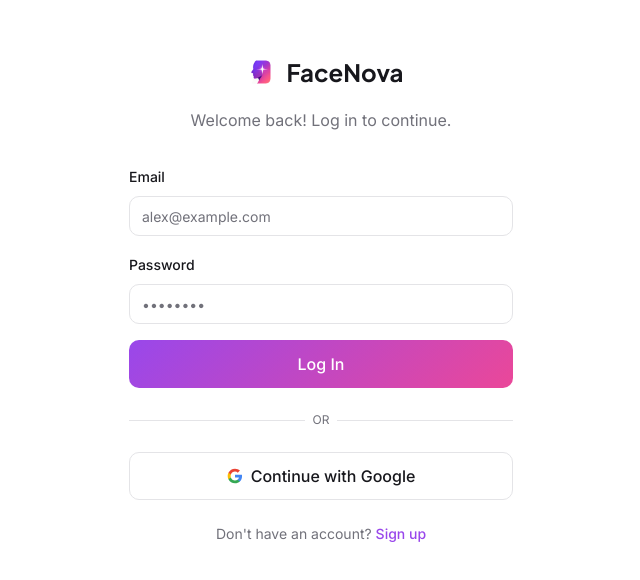
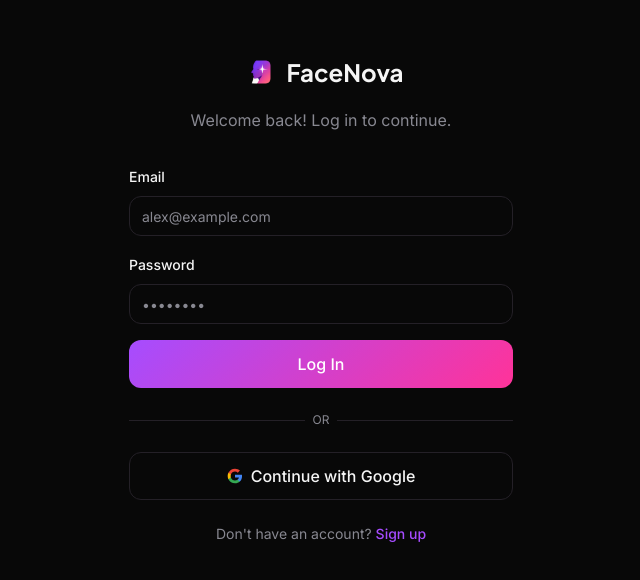
Before and after one commit to danykarten-tech/glowup, a React (Vite) app: page /login in a window 1280 px wide. Shown: the part 102-682 px from the top of the page, without its empty margins (319-959 px from the left). Built offline with nearby package versions, Linux system fonts and the light colour scheme; no server answers; what @lovable.dev/cloud-auth-js would draw is missing.

Commit message:
Redesigned theme tokens

```diff
--- a/src/index.css
+++ b/src/index.css
@@ -1,4 +1,4 @@
-@import url('https://fonts.googleapis.com/css2?family=Inter:wght@300;400;500;600;700;800&family=Plus+Jakarta+Sans:wght@500;600;700;800&display=swap');
+@import url('https://fonts.googleapis.com/css2?family=Inter:wght@300;400;500;600;700;800;900&family=Plus+Jakarta+Sans:wght@500;600;700;800;900&display=swap');
 
 @tailwind base;
 @tailwind components;
@@ -6,95 +6,97 @@
 
 @layer base {
   :root {
-    --background: 0 0% 100%;
-    --foreground: 240 10% 10%;
+    --background: 0 0% 3%;
+    --foreground: 0 0% 96%;
 
-    --card: 0 0% 100%;
-    --card-foreground: 240 10% 10%;
+    --card: 240 6% 6%;
+    --card-foreground: 0 0% 96%;
 
-    --popover: 0 0% 100%;
-    --popover-foreground: 240 10% 10%;
+    --popover: 240 6% 6%;
+    --popover-foreground: 0 0% 96%;
 
-    --primary: 270 80% 60%;
+    --primary: 270 100% 65%;
     --primary-foreground: 0 0% 100%;
 
-    --secondary: 240 5% 96%;
-    --secondary-foreground: 240 10% 10%;
+    --secondary: 240 6% 10%;
+    --secondary-foreground: 0 0% 90%;
 
-    --muted: 240 5% 96%;
-    --muted-foreground: 240 4% 46%;
+    --muted: 240 5% 12%;
+    --muted-foreground: 240 4% 55%;
 
-    --accent: 330 80% 60%;
+    --accent: 330 100% 60%;
     --accent-foreground: 0 0% 100%;
 
     --destructive: 0 84% 60%;
     --destructive-foreground: 0 0% 100%;
 
-    --border: 240 6% 90%;
-    --input: 240 6% 90%;
-    --ring: 270 80% 60%;
+    --border: 270 10% 14%;
+    --input: 270 10% 14%;
+    --ring: 270 100% 65%;
 
-    --radius: 0.75rem;
+    --radius: 0.875rem;
 
-    --sidebar-background: 0 0% 98%;
-    --sidebar-foreground: 240 5.3% 26.1%;
-    --sidebar-primary: 270 80% 60%;
+    --sidebar-background: 240 6% 5%;
+    --sidebar-foreground: 0 0% 80%;
+    --sidebar-primary: 270 100% 65%;
     --sidebar-primary-foreground: 0 0% 100%;
-    --sidebar-accent: 270 40% 96%;
-    --sidebar-accent-foreground: 270 80% 40%;
-    --sidebar-border: 240 6% 90%;
-    --sidebar-ring: 270 80% 60%;
+    --sidebar-accent: 270 30% 12%;
+    --sidebar-accent-foreground: 270 80% 80%;
+    --sidebar-border: 270 10% 14%;
+    --sidebar-ring: 270 100% 65%;
 
-    --glow-purple: 270 80% 60%;
-    --glow-pink: 330 80% 60%;
-    --glow-violet: 280 70% 55%;
-    --glow-rose: 340 75% 65%;
-    --glow-surface: 270 30% 98%;
+    --glow-purple: 270 100% 65%;
+    --glow-pink: 330 100% 60%;
+    --glow-violet: 280 90% 58%;
+    --glow-rose: 340 90% 65%;
+    --glow-surface: 240 10% 8%;
+    --glow-cyan: 190 100% 50%;
   }
 
   .dark {
-    --background: 240 10% 6%;
-    --foreground: 0 0% 95%;
+    --background: 0 0% 3%;
+    --foreground: 0 0% 96%;
 
-    --card: 240 10% 8%;
-    --card-foreground: 0 0% 95%;
+    --card: 240 6% 6%;
+    --card-foreground: 0 0% 96%;
 
-    --popover: 240 10% 8%;
-    --popover-foreground: 0 0% 95%;
+    --popover: 240 6% 6%;
+    --popover-foreground: 0 0% 96%;
 
-    --primary: 270 80% 65%;
+    --primary: 270 100% 65%;
     --primary-foreground: 0 0% 100%;
 
-    --secondary: 240 5% 15%;
-    --secondary-foreground: 0 0% 95%;
+    --secondary: 240 6% 10%;
+    --secondary-foreground: 0 0% 90%;
 
-    --muted: 240 5% 15%;
-    --muted-foreground: 240 4% 60%;
+    --muted: 240 5% 12%;
+    --muted-foreground: 240 4% 55%;
 
-    --accent: 330 80% 65%;
+    --accent: 330 100% 60%;
     --accent-foreground: 0 0% 100%;
 
     --destructive: 0 62% 30%;
     --destructive-foreground: 0 0% 95%;
 
-    --border: 240 5% 18%;
-    --input: 240 5% 18%;
-    --ring: 270 80% 65%;
+    --border: 270 10% 14%;
+    --input: 270 10% 14%;
+    --ring: 270 100% 65%;
 
-    --sidebar-background: 240 10% 8%;
-    --sidebar-foreground: 0 0% 85%;
-    --sidebar-primary: 270 80% 65%;
+    --sidebar-background: 240 6% 5%;
+    --sidebar-foreground: 0 0% 80%;
+    --sidebar-primary: 270 100% 65%;
     --sidebar-primary-foreground: 0 0% 100%;
-    --sidebar-accent: 270 30% 15%;
-    --sidebar-accent-foreground: 270 60% 80%;
-    --sidebar-border: 240 5% 18%;
-    --sidebar-ring: 270 80% 65%;
+    --sidebar-accent: 270 30% 12%;
+    --sidebar-accent-foreground: 270 80% 80%;
+    --sidebar-border: 270 10% 14%;
+    --sidebar-ring: 270 100% 65%;
 
-    --glow-purple: 270 80% 65%;
-    --glow-pink: 330 80% 65%;
-    --glow-violet: 280 70% 60%;
-    --glow-rose: 340 75% 70%;
-    --glow-surface: 240 10% 10%;
+    --glow-purple: 270 100% 65%;
+    --glow-pink: 330 100% 60%;
+    --glow-violet: 280 90% 58%;
+    --glow-rose: 340 90% 65%;
+    --glow-surface: 240 10% 8%;
+    --glow-cyan: 190 100% 50%;
   }
 }
 
@@ -111,12 +113,27 @@
   h1, h2, h3, h4, h5, h6 {
     font-family: 'Plus Jakarta Sans', sans-serif;
   }
+
+  /* Custom scrollbar */
+  ::-webkit-scrollbar {
+    width: 6px;
+  }
+  ::-webkit-scrollbar-track {
+    background: hsl(var(--background));
+  }
+  ::-webkit-scrollbar-thumb {
+    background: hsl(var(--border));
+    border-radius: 3px;
+  }
+  ::-webkit-scrollbar-thumb:hover {
+    background: hsl(var(--primary) / 0.4);
+  }
 }
 
 @layer utilities {
   .gradient-text {
     @apply bg-clip-text text-transparent;
-    background-image: linear-gradient(135deg, hsl(var(--glow-purple)), hsl(var(--glow-pink)));
+    background-image: linear-gradient(135deg, hsl(var(--glow-purple)), hsl(var(--glow-pink)), hsl(var(--glow-violet)));
   }
 
   .gradient-bg {
@@ -124,19 +141,131 @@
   }
 
   .gradient-bg-subtle {
-    background-image: linear-gradient(135deg, hsl(var(--glow-purple) / 0.1), hsl(var(--glow-pink) / 0.1));
+    background-image: linear-gradient(135deg, hsl(var(--glow-purple) / 0.12), hsl(var(--glow-pink) / 0.08));
   }
 
   .glass-card {
-    @apply bg-card/80 backdrop-blur-xl border border-border/50 shadow-lg;
+    @apply backdrop-blur-2xl border shadow-xl;
+    background: hsl(var(--card) / 0.6);
+    border-color: hsl(var(--primary) / 0.08);
+    box-shadow:
+      0 8px 32px hsl(var(--glow-purple) / 0.06),
+      inset 0 1px 0 hsl(0 0% 100% / 0.03);
+  }
+
+  .glass-card-hover {
+    @apply glass-card transition-all duration-500;
+  }
+  .glass-card-hover:hover {
+    border-color: hsl(var(--primary) / 0.2);
+    box-shadow:
+      0 8px 32px hsl(var(--glow-purple) / 0.12),
+      0 0 60px hsl(var(--glow-purple) / 0.06),
+      inset 0 1px 0 hsl(0 0% 100% / 0.05);
+    transform: translateY(-2px);
   }
 
   .glow-shadow {
-    box-shadow: 0 0 40px -10px hsl(var(--glow-purple) / 0.3), 0 0 80px -20px hsl(var(--glow-pink) / 0.2);
+    box-shadow:
+      0 0 30px -5px hsl(var(--glow-purple) / 0.35),
+      0 0 60px -10px hsl(var(--glow-pink) / 0.2),
+      0 0 100px -20px hsl(var(--glow-violet) / 0.15);
+  }
+
+  .glow-shadow-sm {
+    box-shadow:
+      0 0 20px -5px hsl(var(--glow-purple) / 0.25),
+      0 0 40px -10px hsl(var(--glow-pink) / 0.15);
+  }
+
+  .neon-border {
+    position: relative;
+  }
+  .neon-border::before {
+    content: '';
+    position: absolute;
+    inset: -1px;
+    border-radius: inherit;
+    padding: 1px;
+    background: linear-gradient(135deg, hsl(var(--glow-purple) / 0.5), hsl(var(--glow-pink) / 0.3), hsl(var(--glow-violet) / 0.5));
+    -webkit-mask: linear-gradient(#fff 0 0) content-box, linear-gradient(#fff 0 0);
+    -webkit-mask-composite: xor;
+    mask-composite: exclude;
+    pointer-events: none;
+  }
+
+  .gradient-progress {
+    background: linear-gradient(90deg, hsl(var(--glow-purple)), hsl(var(--glow-pink)), hsl(var(--glow-violet)));
+    background-size: 200% 100%;
+    animation: gradient-shift 3s ease infinite;
+  }
+
+  .btn-glow {
+    @apply relative overflow-hidden;
+    transition: all 0.3s ease;
+  }
+  .btn-glow::after {
+    content: '';
+    position: absolute;
+    inset: 0;
+    background: linear-gradient(135deg, transparent 40%, hsl(0 0% 100% / 0.15) 50%, transparent 60%);
+    background-size: 250% 100%;
+    animation: shimmer 3s ease-in-out infinite;
+  }
+  .btn-glow:hover {
+    transform: translateY(-1px);
+    box-shadow:
+      0 0 20px hsl(var(--glow-purple) / 0.4),
+      0 0 40px hsl(var(--glow-pink) / 0.2);
+  }
+  .btn-glow:active {
+    transform: translateY(0) scale(0.98);
+  }
+
+  .floating {
+    animation: float 6s ease-in-out infinite;
+  }
+  .floating-delayed {
+    animation: float 6s ease-in-out infinite 2s;
+  }
+  .floating-slow {
+    animation: float 8s ease-in-out infinite 1s;
+  }
+
+  .particle {
+    position: absolute;
+    width: 3px;
+    height: 3px;
+    border-radius: 50%;
+    background: hsl(var(--glow-purple) / 0.4);
+    animation: particle-float 4s ease-in-out infinite;
   }
 }
 
 @keyframes float {
-  0%, 100% { transform: translateY(0); }
-  50% { transform: translateY(-8px); }
+  0%, 100% { transform: translateY(0px); }
+  50% { transform: translateY(-12px); }
 }
+
+@keyframes gradient-shift {
+  0% { background-position: 0% 50%; }
+  50% { background-position: 100% 50%; }
+  100% { background-position: 0% 50%; }
+}
+
+@keyframes shimmer {
+  0% { background-position: 200% 0; }
+  100% { background-position: -200% 0; }
+}
+
+@keyframes particle-float {
+  0%, 100% { opacity: 0; transform: translateY(0) scale(0); }
+  25% { opacity: 1; transform: translateY(-20px) scale(1); }
+  75% { opacity: 0.5; transform: translateY(-60px) scale(0.5); }
+  100% { opacity: 0; transform: translateY(-80px) scale(0); }
+}
+
+@keyframes pulse-ring {
+  0% { transform: scale(1); opacity: 0.5; }
+  100% { transform: scale(1.5); opacity: 0; }
+}
--- a/tailwind.config.ts
+++ b/tailwind.config.ts
@@ -57,6 +57,7 @@ export default {
           violet: "hsl(var(--glow-violet))",
           rose: "hsl(var(--glow-rose))",
           surface: "hsl(var(--glow-surface))",
+          cyan: "hsl(var(--glow-cyan))",
         },
         sidebar: {
           DEFAULT: "hsl(var(--sidebar-background))",
@@ -73,6 +74,9 @@ export default {
         lg: "var(--radius)",
         md: "calc(var(--radius) - 2px)",
         sm: "calc(var(--radius) - 4px)",
+        "2xl": "1rem",
+        "3xl": "1.5rem",
+        "4xl": "2rem",
       },
       keyframes: {
         "accordion-down": {
@@ -87,13 +91,17 @@ export default {
           "0%": { opacity: "0", transform: "translateY(10px)" },
           "100%": { opacity: "1", transform: "translateY(0)" },
         },
+        "fade-in-up": {
+          "0%": { opacity: "0", transform: "translateY(20px)" },
+          "100%": { opacity: "1", transform: "translateY(0)" },
+        },
         "scale-in": {
           "0%": { transform: "scale(0.95)", opacity: "0" },
           "100%": { transform: "scale(1)", opacity: "1" },
         },
         "pulse-glow": {
-          "0%, 100%": { opacity: "1" },
-          "50%": { opacity: "0.6" },
+          "0%, 100%": { opacity: "1", boxShadow: "0 0 20px hsl(var(--glow-purple) / 0.3)" },
+          "50%": { opacity: "0.8", boxShadow: "0 0 40px hsl(var(--glow-purple) / 0.5)" },
         },
         "spin-slow": {
           "0%": { transform: "rotate(0deg)" },
@@ -101,17 +109,31 @@ export default {
         },
         "float": {
           "0%, 100%": { transform: "translateY(0)" },
-          "50%": { transform: "translateY(-10px)" },
+          "50%": { transform: "translateY(-12px)" },
+        },
+        "glow-pulse": {
+          "0%, 100%": { boxShadow: "0 0 20px hsl(var(--glow-purple) / 0.2), 0 0 40px hsl(var(--glow-pink) / 0.1)" },
+          "50%": { boxShadow: "0 0 30px hsl(var(--glow-purple) / 0.4), 0 0 60px hsl(var(--glow-pink) / 0.2)" },
+        },
+        "border-glow": {
+          "0%, 100%": { borderColor: "hsl(var(--glow-purple) / 0.3)" },
+          "50%": { borderColor: "hsl(var(--glow-pink) / 0.5)" },
         },
       },
       animation: {
         "accordion-down": "accordion-down 0.2s ease-out",
         "accordion-up": "accordion-up 0.2s ease-out",
         "fade-in": "fade-in 0.5s ease-out forwards",
+        "fade-in-up": "fade-in-up 0.6s ease-out forwards",
         "scale-in": "scale-in 0.3s ease-out",
-        "pulse-glow": "pulse-glow 2s ease-in-out infinite",
+        "pulse-glow": "pulse-glow 3s ease-in-out infinite",
         "spin-slow": "spin-slow 3s linear infinite",
-        "float": "float 3s ease-in-out infinite",
+        "float": "float 6s ease-in-out infinite",
+        "glow-pulse": "glow-pulse 3s ease-in-out infinite",
+        "border-glow": "border-glow 3s ease-in-out infinite",
+      },
+      backdropBlur: {
+        "3xl": "64px",
       },
     },
   },
```
